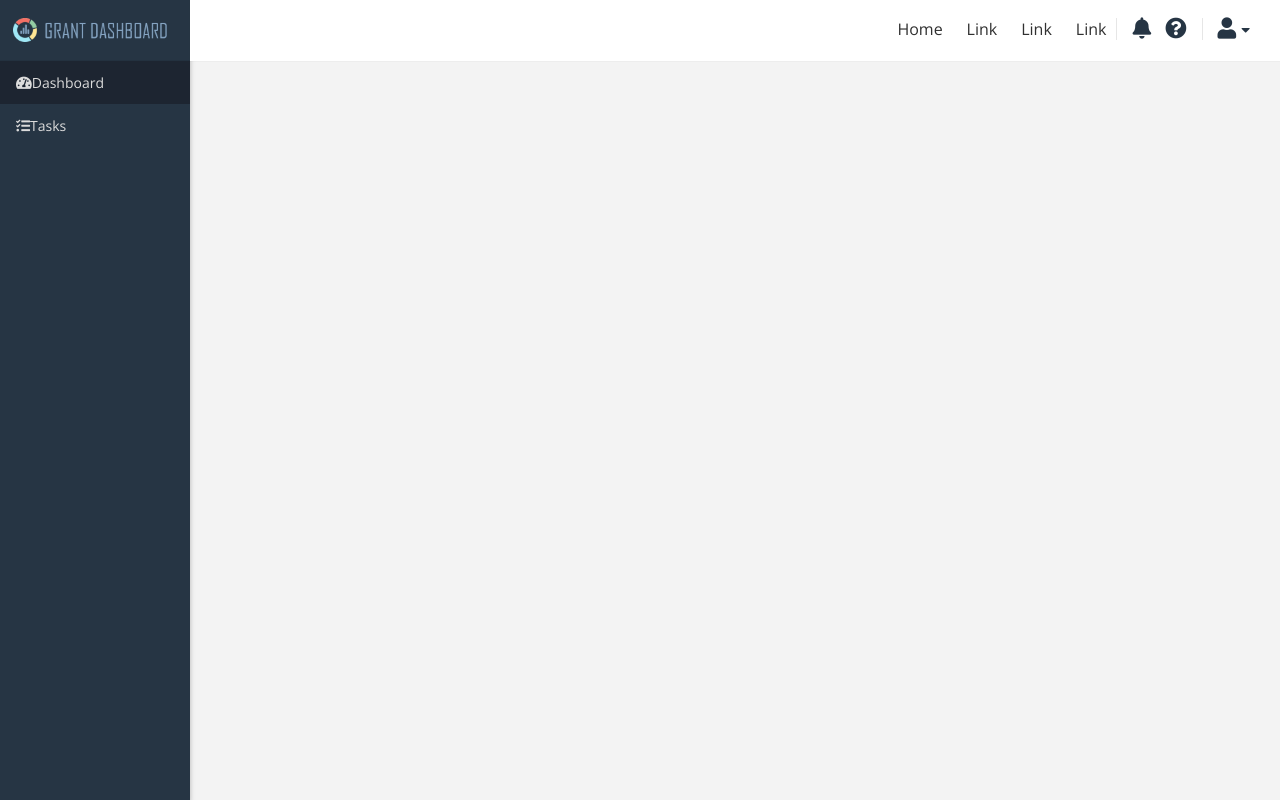
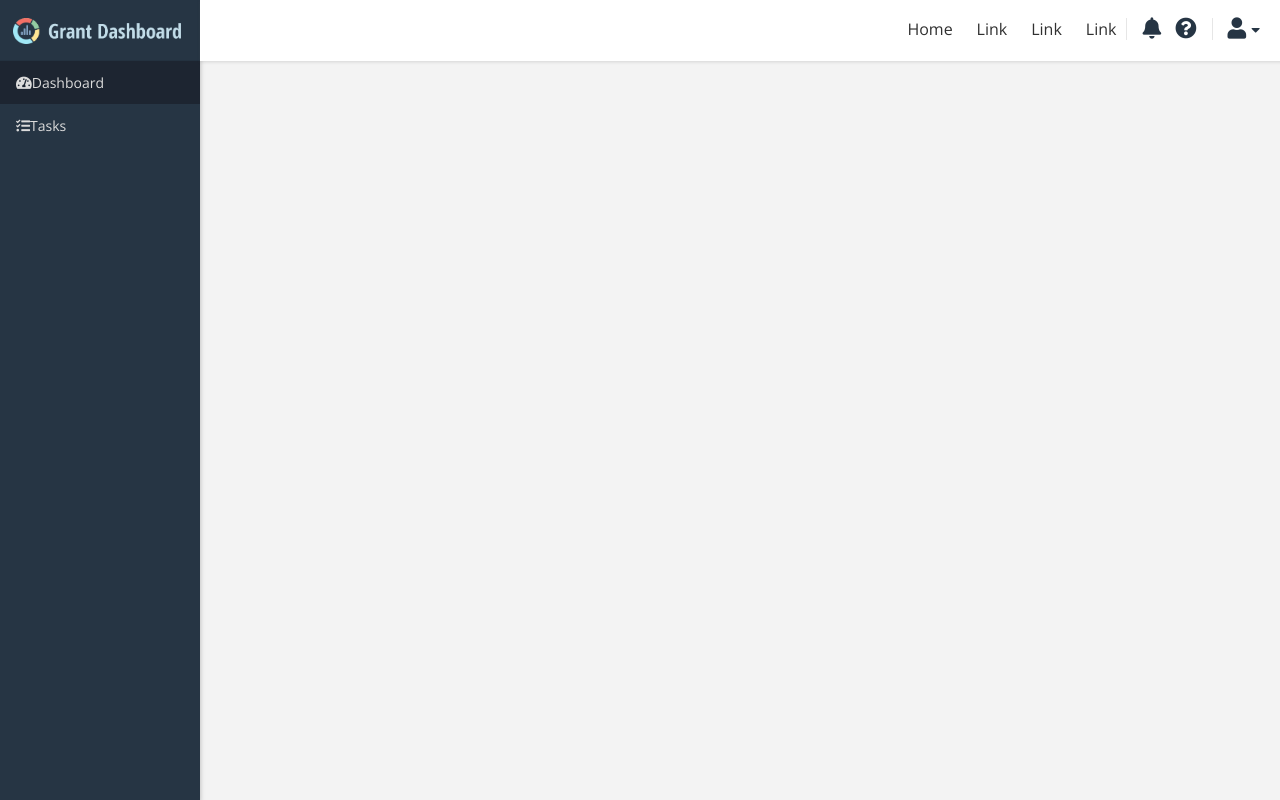
Before and after one commit to ZacharyMcGee/Grant-Management-Dashboard, a PHP site: page /dashboard.php in a window 1280 px wide. Run offline with PHP 8.4, Linux system fonts and the light colour scheme; some libraries are stand-ins or nearby versions.

Commit message:
Logo Change

```diff
--- a/Grant Management Dashboard/css/style.css
+++ b/Grant Management Dashboard/css/style.css
@@ -17,7 +17,7 @@ body {
 
 .header {
   min-width: 960px;
-  margin-left: 190px;
+  margin-left: 200px;
   position: fixed;
   top: 0;
   width: 100%;
@@ -25,7 +25,7 @@ body {
   height: 61px;
   -webkit-box-shadow: 0px 0px 1px 0px rgba(87,87,87,0.19);
   -moz-box-shadow: 0px 0px 1px 0px rgba(87,87,87,0.19);
-  box-shadow: 0px 0px 1px 0px rgba(87,87,87,0.19);
+  box-shadow: 0px 1px 3px 0px rgba(87,87,87,0.19);
 }
 
 .header-img {
@@ -170,7 +170,7 @@ body {
 .sidebar {
   background-color: #263544;
     height: 100%;
-    width: 190px;
+    width: 200px;
     position: fixed;
     z-index: 0;
     top: 0; /
@@ -192,7 +192,7 @@ body {
 }
 
 .sidebar-header img {
-  height: 40%;
+  height: 44%;
   margin-top: 18px;
   margin-left: 13px;
 }
```
Also changed, not shown: Grant Management Dashboard/images/logo.png.
